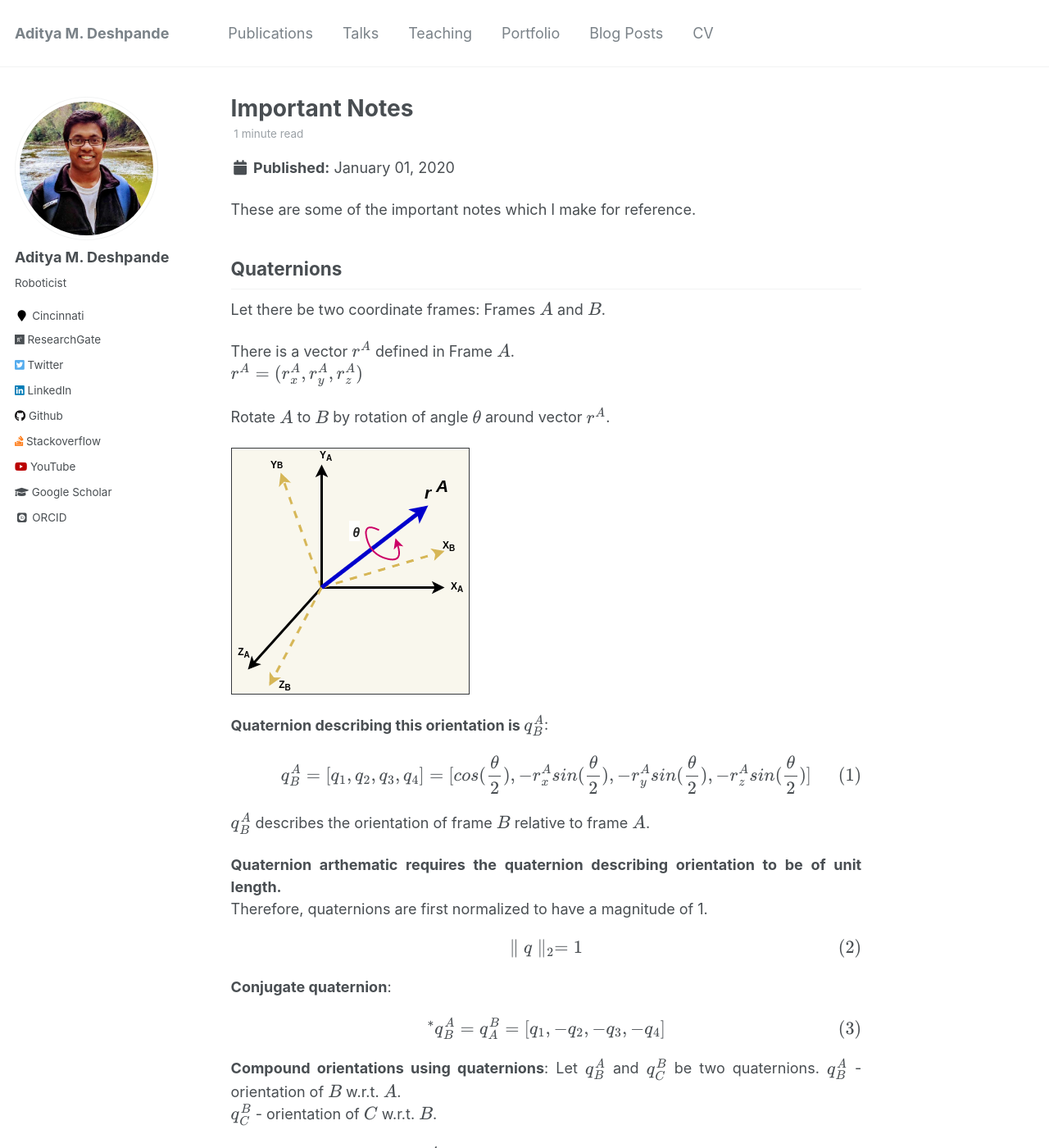
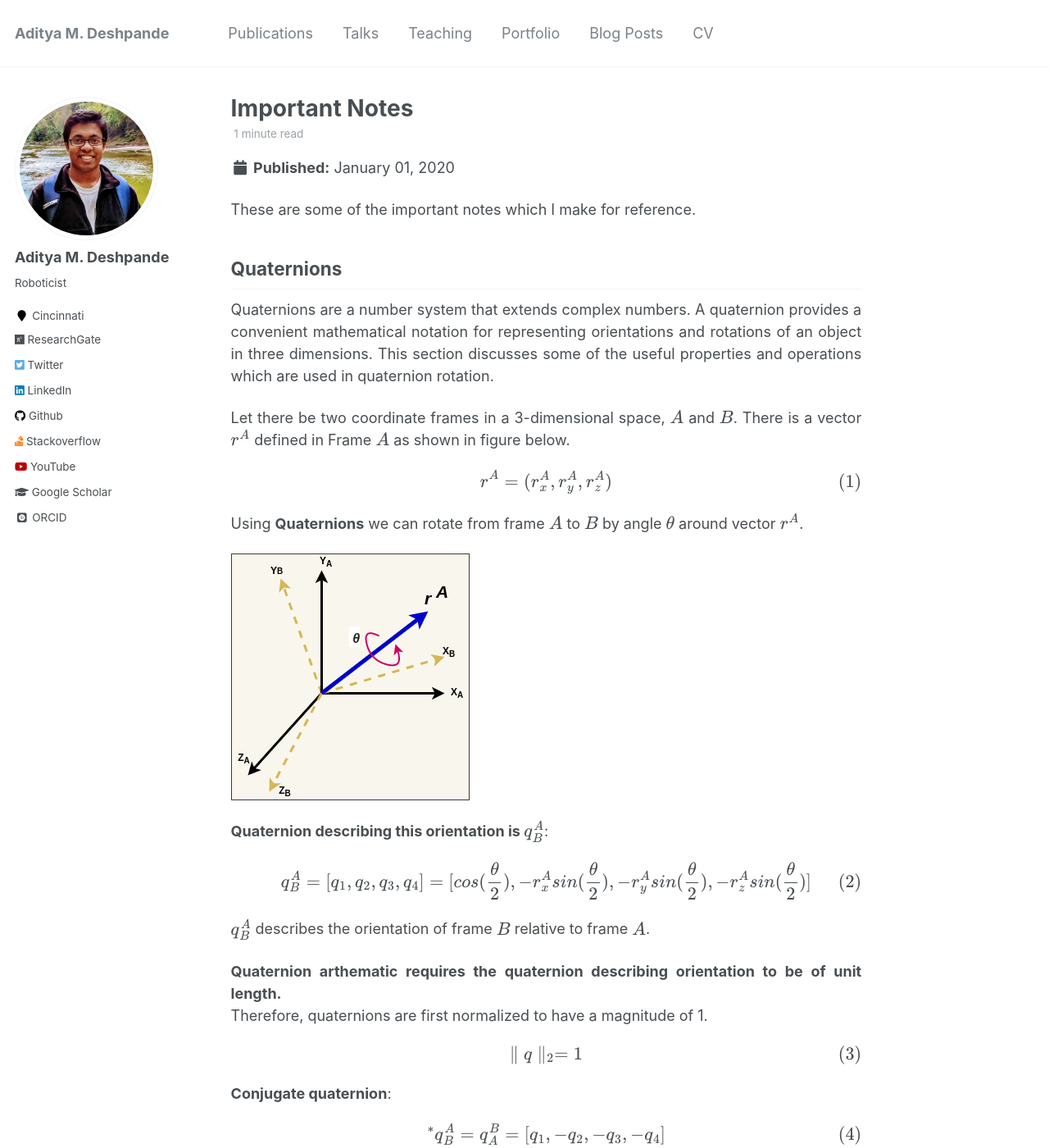
Before and after one commit to adipandas/adipandas.github.io, a Jekyll site: the page built from _posts/2020-01-01-important-notes.md, in a window 1280 px wide and 1400 px high. Shown: the whole window at 82% size. Built offline with Jekyll 4.4.1, drawn with Linux system fonts in a browser that asks for light colours; some web fonts are replaced; formulas are drawn with MathJax 3; comment, search, counter and statistics services are not loaded; some of the changed text lies outside the part shown.

Commit message:
Update 2020-01-01-important-notes.md

```diff
--- a/_posts/2020-01-01-important-notes.md
+++ b/_posts/2020-01-01-important-notes.md
@@ -8,15 +8,16 @@ tags:
 
 These are some of the important notes which I make for reference.
 
-Quaternions
-------------
+## Quaternions
 
-Let there be two coordinate frames: Frames $$A$$ and $$B$$.
+Quaternions are a number system that extends complex numbers. A quaternion provides a convenient mathematical notation for representing orientations and rotations of an object in three dimensions. This section discusses some of the useful properties and operations which are used in quaternion rotation.
 
-There is a vector $$r^{A}$$ defined in Frame $$A$$.
+Let there be two coordinate frames in a 3-dimensional space, $$A$$ and $$B$$. There is a vector $$r^{A}$$ defined in Frame $$A$$ as shown in figure below.
+
 $$r^{A} = (r^{A}_{x}, r^{A}_{y}, r^{A}_{z})$$
 
-Rotate $$A$$ to $$B$$ by rotation of angle $$\theta$$ around vector $$r^{A}$$.
+Using **Quaternions** we can rotate from frame $$A$$ to $$B$$ by angle $$\theta$$ around vector $$r^{A}$$.
+
 
 <img src="/images/quaternion_rotation_1.png" alt="Quaternion Rotation"/>
 
```
Also changed, not shown: other parts of _posts/2020-01-01-important-notes.md (+1 -1 lines).
